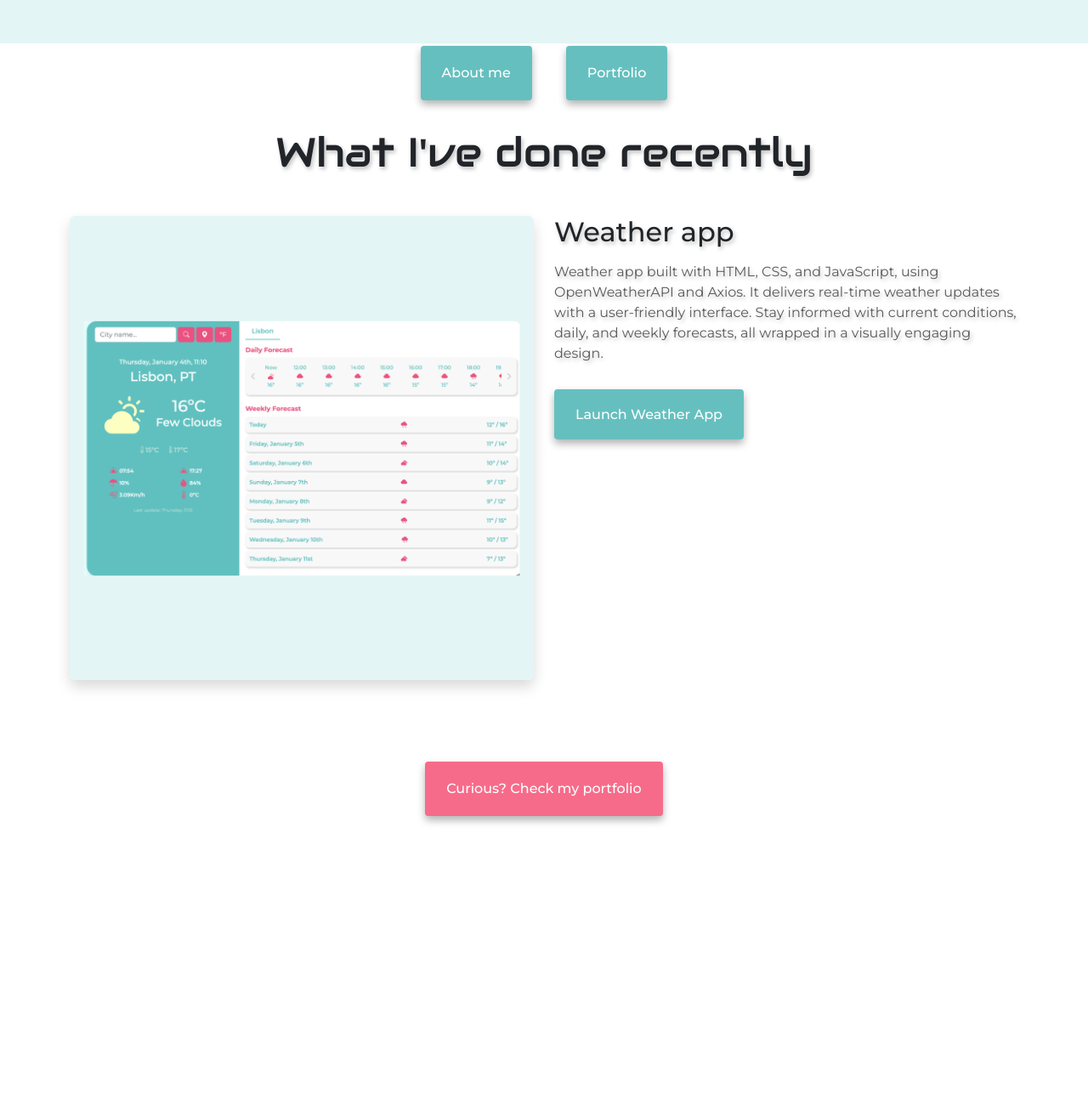
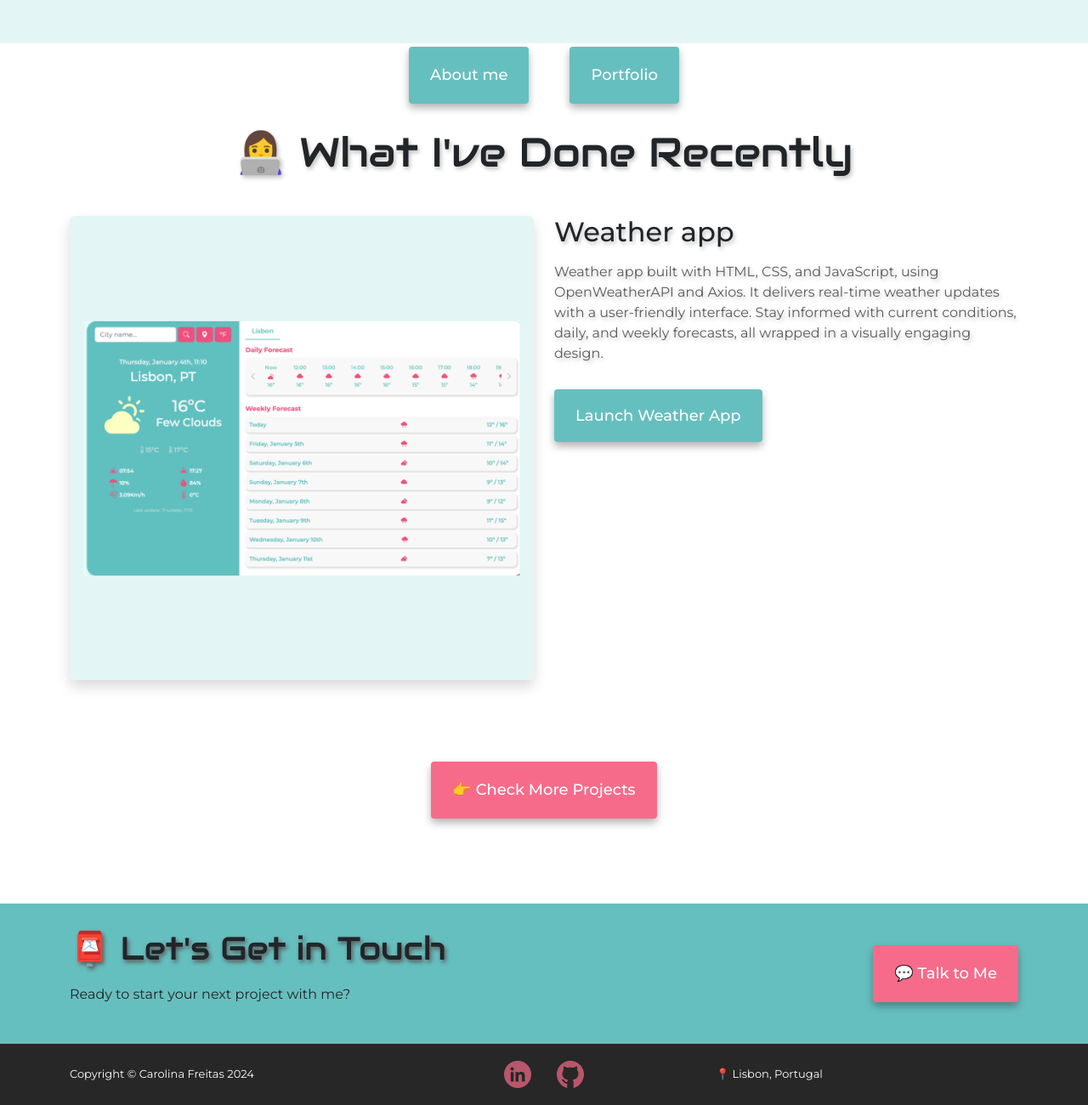
Before and after one commit to fcff94/shecodes-portfolio-project, a plain HTML site: page index.html in a window 1280 px wide. Shown: the part 749-2049 px from the top of the page at 85% size. Before the commit the page ends 1809 px from the top, so only its background shows below. Drawn offline with Linux system fonts and the light colour scheme.

Commit message:
added icons for social media; added contacts section and content; added footer and content;

```diff
--- a/index.html
+++ b/index.html
@@ -20,14 +20,16 @@
 			href="libs/bootstrap-5.3.2-dist/css/bootstrap.min.css"
 		/>
 
+		<script src="libs/bootstrap-5.3.2-dist/js/bootstrap.min.js"></script>
 		<script src="libs/bootstrap-5.3.2-dist/js/bootstrap.bundle.min.js"></script>
-    <script src="libs/bootstrap-5.3.2-dist/js/bootstrap.min.js"></script>
 		<link rel="stylesheet" href="styles.css" />
 	</head>
 	<body>
-    <nav class="navbar navbar-expand-lg bg-dark fixed-top">
+		<nav class="navbar navbar-expand-lg navbar-dark bg-dark fixed-top">
 			<div class="container navbar-container">
-        <a class="navbar-brand" href="index.html">Carolina Freitas</a>
+				<a class="navbar-brand" href="index.html">
+					<img src="assets/img/carolina-avatar-no-bg.png" class="avatar" alt="Mini Avatar Carolina" width="30px" height="30px">
+					Carolina Freitas</a>
 				<button
 					class="navbar-toggler"
 					type="button"
@@ -45,7 +47,10 @@
 				>
 					<ul class="navbar-nav">
 						<li class="nav-item">
-              <a class="nav-link active" aria-current="page" href="index.html"
+							<a
+								class="nav-link active"
+								aria-current="page"
+								href="index.html"
 								>Home</a
 							>
 						</li>
@@ -53,10 +58,14 @@
 							<a class="nav-link" href="about.html">About me</a>
 						</li>
 						<li class="nav-item">
-              <a class="nav-link" href="portfolio.html">Portfolio</a>
+							<a class="nav-link" href="portfolio.html"
+								>Portfolio</a
+							>
 						</li>
 						<li class="nav-item">
-              <a class="nav-link" href="contact.html">Contact me</a>
+							<a class="nav-link" href="contact.html"
+								>Contact me</a
+							>
 						</li>
 					</ul>
 				</div>
@@ -72,14 +81,16 @@
 						class="avatar"
 					/>
 					<hr />
-          <h1 class="text-center title-1">👋 Hi, I'm</h1>
-          <h2 class="text-center title-2">Carolina Freitas</h2>
+					<h1 class="text-center title-1 mb-md-0 mb-1">👋 Hi, I'm</h1>
+					<h2 class="text-center title-2 mb-md-0 mb-1">Carolina Freitas</h2>
 					<h3 class="text-center title-3">
 						🇵🇹 Front-end developer, based in Portugal
 					</h3>
-          <div class="navigation-links mb-5">
-            <a href="about.html" class="primary-link">About me</a>
-            <a href="portfolio.html" class="primary-link">Portfolio</a>
+					<div class="navigation-links mb-5 mt-md-5 mt-4 flex-md-row flex-column">
+						<a href="about.html" class="primary-link m-md-4 m-3 mb-md-4 mb-1">About me</a>
+						<a href="portfolio.html" class="primary-link m-md-4 m-3"
+							>Portfolio</a
+						>
 					</div>
 				</div>
 			</div>
@@ -89,11 +100,11 @@
 			<div class="container">
 				<div class="row">
 					<div class="col-12">
-            <h3 class="section-title">What I've done recently</h3>
+						<h3 class="section-title">👩‍💻 What I've Done Recently</h3>
 					</div>
 				</div>
 				<div class="row mb-5 portfolio-project">
-          <div class="col-md-6">
+					<div class="col-md-6 mb-5 mb-md-0">
 						<img
 							src="assets/img/weather-app.png"
 							alt="Image of a weather application"
@@ -103,11 +114,12 @@
 					<div class="col-md-6">
 						<h2 class="mb-3 project-title">Weather app</h2>
 						<p class="project-description">
-              Weather app built with HTML, CSS, and JavaScript, using
-              OpenWeatherAPI and Axios. It delivers real-time weather updates
-              with a user-friendly interface. Stay informed with current
-              conditions, daily, and weekly forecasts, all wrapped in a visually
-              engaging design.
+							Weather app built with HTML, CSS, and JavaScript,
+							using OpenWeatherAPI and Axios. It delivers
+							real-time weather updates with a user-friendly
+							interface. Stay informed with current conditions,
+							daily, and weekly forecasts, all wrapped in a
+							visually engaging design.
 						</p>
 						<div class="mt-5">
 							<a
@@ -123,7 +135,7 @@
 					<div class="col-12">
 						<div class="mt-5 d-flex justify-content-center">
 							<a href="portfolio.html" class="secondary-link"
-                >Curious? Check my portfolio</a
+								>👉 Check More Projects</a
 							>
 						</div>
 					</div>
@@ -131,16 +143,43 @@
 			</div>
 		</section>
 
-				<!-- <section class="contact-section">
+		<section class="contact-section">
 			<div class="container">
 				<div class="row">
-									<div class="col-12">
-											<h3 class="section-title">Work with me</h3>
+					<div class="col-md-6">
+						<h3 class="section-title">📮 Let's Get in Touch</h3>
+						<p>Ready to start your next project with me?</p>
+					</div>
+
+					<div
+						class="col-md-6 d-flex align-items-center justify-content-md-end justify-content-center"
+					>
+						<a
+							href="mailto:fati_carol@hotmail.com"
+							class="secondary-link"
+						>
+							💬 Talk to Me
+						</a>
 					</div>
 				</div>
+			</div>
+		</section>
 
-
+		<footer class="footer-section">
+			<div class="container">
+				<div class="row">
+					<div class="col-md-4 d-flex align-items-center order-md-1 order-2 justify-content-md-start justify-content-center mb-md-0 mb-1">Copyright © Carolina Freitas 2024</div>
+					<div class="col-md-4 social-media-icons order-md-2 order-1 mb-md-0 mb-3">
+						<a href="https://www.linkedin.com/in/carolinafreitas94/" target="_blank">
+							<img src="assets/img/linkedin.png" alt="Ícone do Linkedin">
+						</a>
+						<a href="https://github.com/fcff94" target="_blank">
+							<img src="assets/img/github.png" alt="Ícone do Github">
+						</a>
 					</div>
-			</section> -->
+					<div class="col-md-4 d-flex align-items-center order-3 justify-content-md-start justify-content-center">📍 Lisbon, Portugal</div>
+				</div>
+			</div>
+		</footer>
 	</body>
 </html>
--- a/styles.css
+++ b/styles.css
@@ -40,13 +40,16 @@ p {
 }
 
 .navbar-brand {
-  font-family: 'Audiowide', sans-serif;
+	display: flex;
+	align-items: center;
+	gap: 10px;
+	font-family: "Audiowide", sans-serif;
 	color: var(--white);
 	font-size: 24px;
 }
 
 .navbar-brand:hover {
-  color: var(--darkgreen) !important;
+	color: var(--turquoise) !important;
 }
 
 .nav-link {
@@ -85,7 +88,7 @@ p {
 }
 
 .header-content hr {
-    border: 2px solid var(--darkgray) !important;
+	border: 1px solid var(--turquoise) !important;
 	width: 50%;
 	margin: 20px 0;
 }
@@ -104,7 +107,7 @@ p {
 
 .title-2 {
 	font-size: 96px;
-  font-family: 'Audiowide', sans-serif;
+	font-family: "Audiowide", sans-serif;
 	text-shadow: 3px 5px 7px var(--txt-shadow);
 }
 
@@ -122,7 +125,7 @@ p {
 
 	.title-2 {
 		font-size: 38px;
-      font-family: 'Audiowide', sans-serif;
+		font-family: "Audiowide", sans-serif;
 	}
 
 	.title-3 {
@@ -131,15 +134,96 @@ p {
 	}
 }
 /* ---------------------------------------- */
+
+/* SECTION - RECENT WORK */
+.recent-work-section {
+	margin: 100px auto;
+	background-color: var(--white);
+}
+
+.recent-work-section .section-title {
+	font-size: 48px;
+	margin-bottom: 45px;
+	text-align: center;
+}
+
+@media only screen and (max-width: 576px) {
+	.recent-work-section .section-title {
+		font-size: 38px;
+		text-align: left;
+	}
+}
+
+.portfolio-project .project-title {
+	text-shadow: 2px 3px 5px var(--txt-shadow);
+}
+
+.portfolio-project .project-description {
+	text-shadow: 2px 3px 5px var(--txt-shadow);
+	font-size: 16px;
+	color: var(--txt-grey);
+}
+/* ----------------------------------------------- */
+
+/* SECTION - CONTACT */
+.contact-section {
+	padding: 30px 0;
+	background-color: var(--turquoise);
+	font-size: 16px !important;
+}
+
+.contact-section p {
+	font-size: 16px;
+}
+
+.contact-section .section-title {
+	font-size: 38px;
+	margin-bottom: 20px;
+	text-shadow: 2px 3px 5px var(--txt-grey);
+}
+
+@media only screen and (max-width: 576px) {
+	.contact-section .section-title {
+		font-size: 30px;
+	}
+}
+/* ----------------------------------------------- */
+
+/* FOOTER SECTION  */
+.footer-section {
+	background-color: var(--darkgray);
+	color: var(--white);
+	padding: 20px 0;
+	font-size: 13px;
+}
+
+.social-media-icons {
+	display: flex;
+	align-items: center;
+	justify-content: center;
+}
+
+.social-media-icons img {
+	opacity: 0.7;
+	margin: 0 15px;
+}
+
+.social-media-icons img:hover {
+	opacity: 1;
+}
+/* ----------------------------------------------- */
+
+/* GENERAL STYLES */
+.section-title {
+	font-family: "Audiowide", sans-serif;
+	text-shadow: 2px 3px 5px var(--txt-shadow);
+}
+/* ----------------------------------------------- */
+
 /* BUTTONS AND LINKS */
 .navigation-links {
 	display: flex;
-  margin-top: 40px;
 	justify-content: center;
-}
-
-.navigation-links a {
-  margin: 20px;
 }
 
 .primary-link {
@@ -150,6 +234,8 @@ p {
 	background: var(--turquoise);
 	box-shadow: var(--box-shadow);
 	color: var(--white);
+	font-size: 18px;
+	text-align: center;
 }
 
 .primary-link:hover {
@@ -164,30 +250,12 @@ p {
 	background: var(--pink);
 	box-shadow: var(--box-shadow);
 	color: var(--white);
-}
-/* ----------------------------------------------- */
-
-/* SECTION - RECENT WORK */
-.recent-work-section {
-    margin: 100px auto;
+	font-size: 18px;
+	text-align: center;
 }
 
-.recent-work-section .section-title {
-    font-size: 48px;
-    font-family: 'Audiowide', sans-serif;
-    margin-bottom: 45px;
-    text-align: center;
-    text-shadow: 2px 3px 5px var(--txt-shadow);
-}
-
-.portfolio-project .project-title {
-    text-shadow: 2px 3px 5px var(--txt-shadow);
-}
-
-.portfolio-project .project-description {
-    text-shadow: 2px 3px 5px var(--txt-shadow);
-    font-size: 16px;
-    color: var(--txt-grey);
+.secondary-link:hover {
+	opacity: 0.9;
 }
 /* ----------------------------------------------- */
 
```
Also changed, not shown: assets/img/github.png (added), assets/img/linkedin.png (added), assets/img/yoga.png (deleted), assets/img/yogurt.png (deleted). Lines whose indentation alone changed are shown as unchanged.
